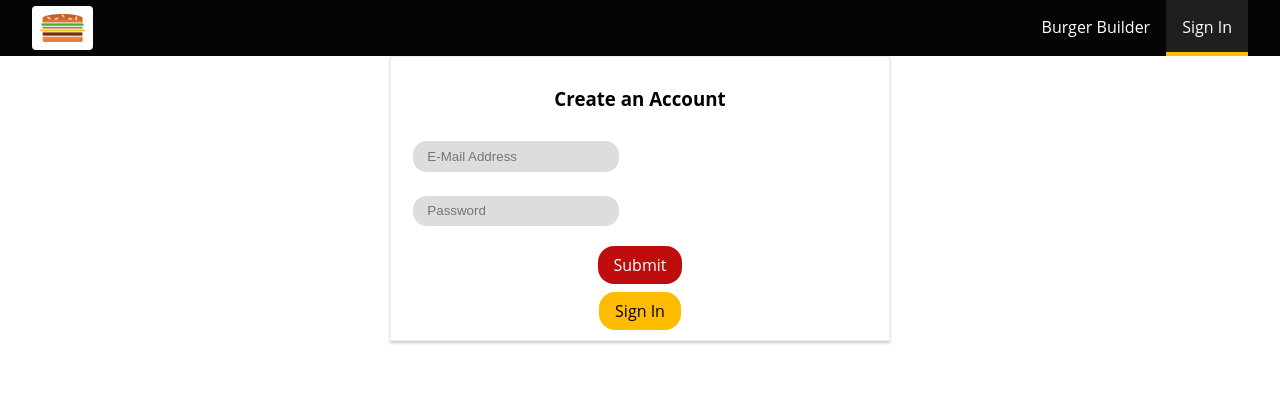
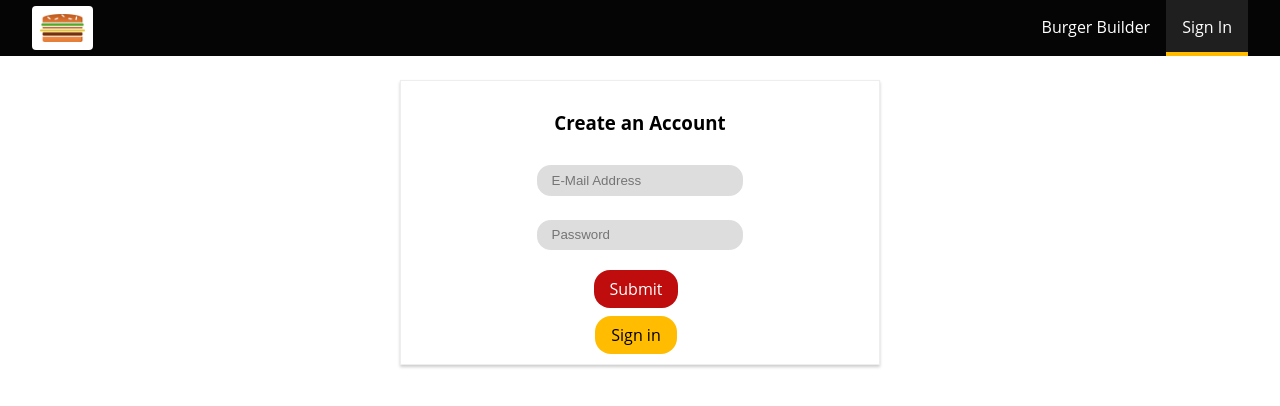
Before and after one commit to CoreyNoble/react-complete-guide, a React app: page /auth in a window 1280 px wide. Shown: the top 406 px of the page. Built offline with nearby package versions, Linux system fonts and the light colour scheme; the HTML template or start-up script is replaced by a standard one.

Commit message:
General - Window Sizing, Copy Standardization, CTA Styling

```diff
--- a/src/components/Burger/BuildControls/BuildControls.css
+++ b/src/components/Burger/BuildControls/BuildControls.css
@@ -6,7 +6,7 @@
     align-items: center;
     box-shadow: 0 2px 1px #ccc;
     margin: auto;
-    padding: 1em 0;
+    padding: 1em 0 2em 0;
 }
 
 .BuildControls p {
--- a/src/components/Burger/BuildControls/BuildControls.js
+++ b/src/components/Burger/BuildControls/BuildControls.js
@@ -25,7 +25,7 @@ const buildControls = (props) => (
         <button
             className={classes.OrderButton}
             disabled={!props.purchasable}
-            onClick={props.ordered}>{props.isAuth ? 'ORDER NOW' : 'SIGN IN TO ORDER'}</button>
+            onClick={props.ordered}>{props.isAuth ? 'Order now' : 'Sign in to order'}</button>
     </div>
 );
 
--- a/src/components/Burger/OrderSummary/OrderSummary.js
+++ b/src/components/Burger/OrderSummary/OrderSummary.js
@@ -21,8 +21,8 @@ const orderSummary = props => {
             </ul>
             <p><strong>Total Price: {props.price.toFixed( 2 )}</strong></p>
             <p>Continue to Checkout?</p>
-            <Button btnType="Danger" clicked={props.purchaseCancelled}>CANCEL</Button>
-            <Button btnType="Success" clicked={props.purchaseContinued}>CONTINUE</Button>
+            <Button btnType="BlackCTA" clicked={props.purchaseCancelled}>Cancel</Button>
+            <Button clicked={props.purchaseContinued}>Continue</Button>
         </Auxillary>
     );
 }
--- a/src/components/Order/CheckoutSummary/CheckoutSummary.css
+++ b/src/components/Order/CheckoutSummary/CheckoutSummary.css
@@ -2,4 +2,5 @@
     text-align: center;
     width: 80%;
     margin: auto;
+    margin-top: 5em;
 }
--- a/src/components/Order/CheckoutSummary/CheckoutSummary.js
+++ b/src/components/Order/CheckoutSummary/CheckoutSummary.js
@@ -12,11 +12,10 @@ const checkoutSummary = (props) => {
                 <Burger ingredients={props.ingredients}/>
             </div>
             <Button
-                btnType="Danger"
-                clicked={props.checkoutCancelled}>CANCEL</Button>
+                btnType="BlackCTA"
+                clicked={props.checkoutCancelled}>Cancel</Button>
             <Button
-                btnType="Success"
-                clicked={props.checkoutContinued}>CONTINUE</Button>
+                clicked={props.checkoutContinued}>Continue</Button>
         </div>
     );
 }
--- a/src/components/Order/Order.css
+++ b/src/components/Order/Order.css
@@ -6,3 +6,7 @@
     margin: 1em auto;
     box-sizing: border-box;
 }
+
+.Order:first-child{
+    margin-top: 5em;
+}
--- a/src/components/UI/Button/Button.css
+++ b/src/components/UI/Button/Button.css
@@ -10,6 +10,7 @@
     font-size: 1em;
     padding: 0.5em 1em;
     margin-top: 0.5em;
+    margin-right: 0.5em;
     transition: background-color 0.15s ease-in-out;
 }
 
@@ -27,12 +28,22 @@
     animation: enable 0.3s linear;
 }
 
-.SignInUp {
+.BlackCTA {
+    background-color: #000;
+    color: #fff;
+}
+
+.BlackCTA:hover, .BlackCTA:active, .BlackCTA:focus{
+    background-color: #1F1F1F;
+}
+
+
+.YellowCTA {
     background-color: #ffbc00;
     color: #000;
 }
 
-.SignInUp:hover, .SignInUp:active, .SignInUp:focus{
+.YellowCTA:hover, .YellowCTA:active, .YellowCTA:focus{
     background-color: #fccb42;
 }
 
--- a/src/components/UI/Input/Input.css
+++ b/src/components/UI/Input/Input.css
@@ -17,6 +17,7 @@
     color: #000;
     display: block;
     padding: 0.5em 1em;
+    margin: 0 auto;
 }
 
 .InputElement:focus {
--- a/src/components/UI/Modal/Modal.css
+++ b/src/components/UI/Modal/Modal.css
@@ -2,11 +2,11 @@
     position: fixed;
     z-index: 500;
     background-color: white;
-    width: 70%;
+    width: 90%;
     border: 1px solid #ccc;
     box-shadow: 1px 1px 1px black;
     padding: 16px;
-    left: 15%;
+    left: 5%;
     top: 30%;
     box-sizing: border-box;
     transition: all 0.3s ease-out;
@@ -14,7 +14,7 @@
 
 @media (min-width: 600px) {
     .Modal {
-        width: 500px;
-        left: calc(50% - 250px);
+        max-width: 30em;
+        left: calc(50% - 15em);
     }
 }
--- a/src/containers/Auth/Auth.css
+++ b/src/containers/Auth/Auth.css
@@ -1,15 +1,11 @@
 .Auth {
-    margin: 20px auto;
-    width: 80%;
+    margin: 1.5em auto;
+    margin-top: 5em;
+    width: 90%;
+    max-width: 30em;
     text-align: center;
     box-shadow: 0 2px 3px #ccc;
     border: 1px solid #eee;
     padding: 10px;
     box-sizing: border-box;
 }
-
-@media (min-width: 600px) {
-    .Auth {
-        width: 500px;
-    }
-}
--- a/src/containers/Auth/Auth.js
+++ b/src/containers/Auth/Auth.js
@@ -147,7 +147,7 @@ const auth = props => {
             </form>
             <Button
                 clicked={switchAuthModeHandler}
-                btnType="SignInUp">{isSignup ? 'Sign In' : 'Sign Up'}</Button>
+                btnType={isSignup ? 'YellowCTA' : 'BlackCTA'}>{isSignup ? 'Sign in' : 'Sign up'}</Button>
         </div>
     );
 }
--- a/src/containers/Checkout/ContactData/ContactData.css
+++ b/src/containers/Checkout/ContactData/ContactData.css
@@ -1,15 +1,10 @@
 .ContactData {
     margin: 1.5em auto;
-    width: 80%;
+    width: 90%;
+    max-width: 30em;
     text-align: center;
     box-shadow: 0 2px 3px #ccc;
     border: 1px solid #eee;
     padding: 1em;
     box-sizing: border-box;
 }
-
-@media (min-width: 600px) {
-    .ContactData {
-        width: 500px;
-    }
-}
```
